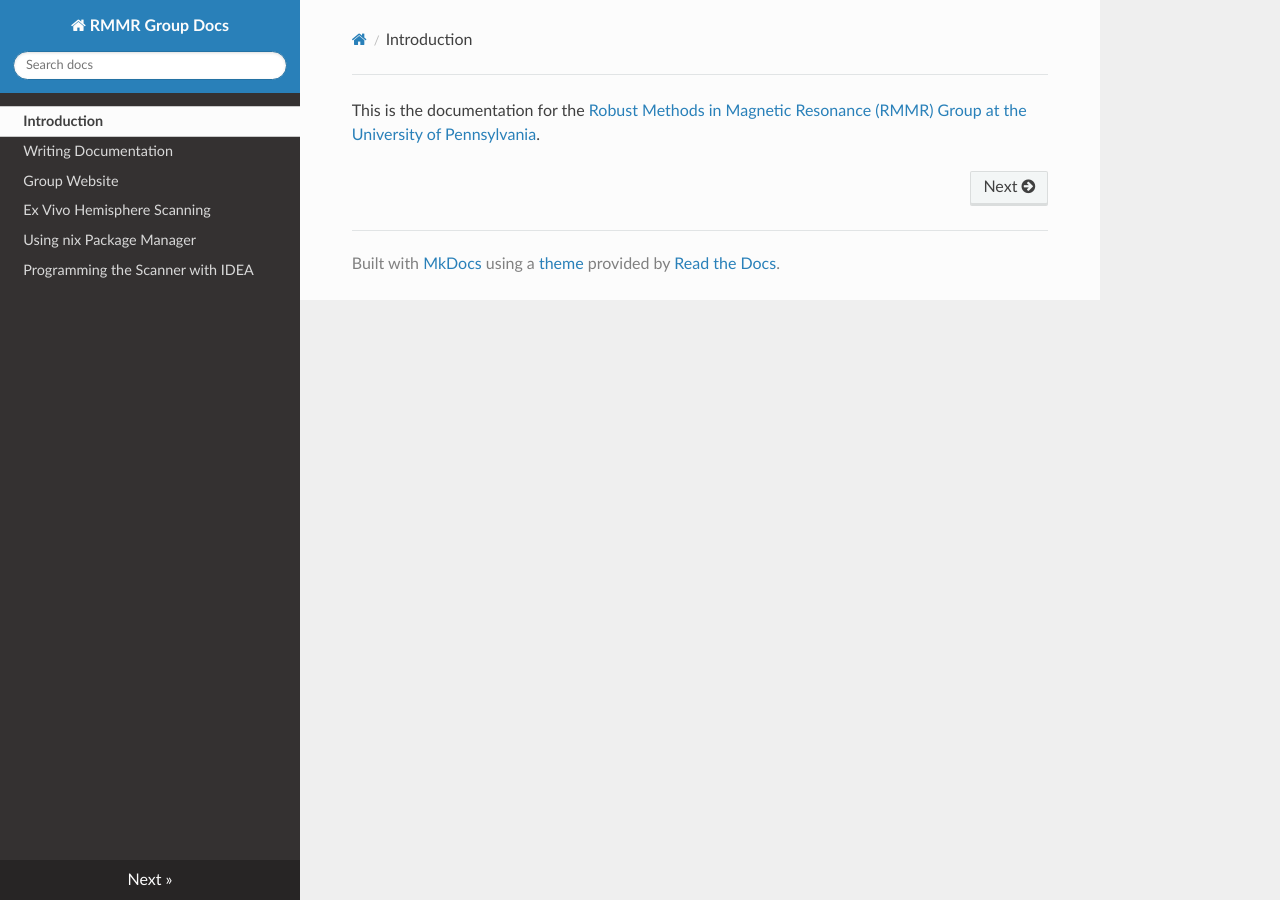
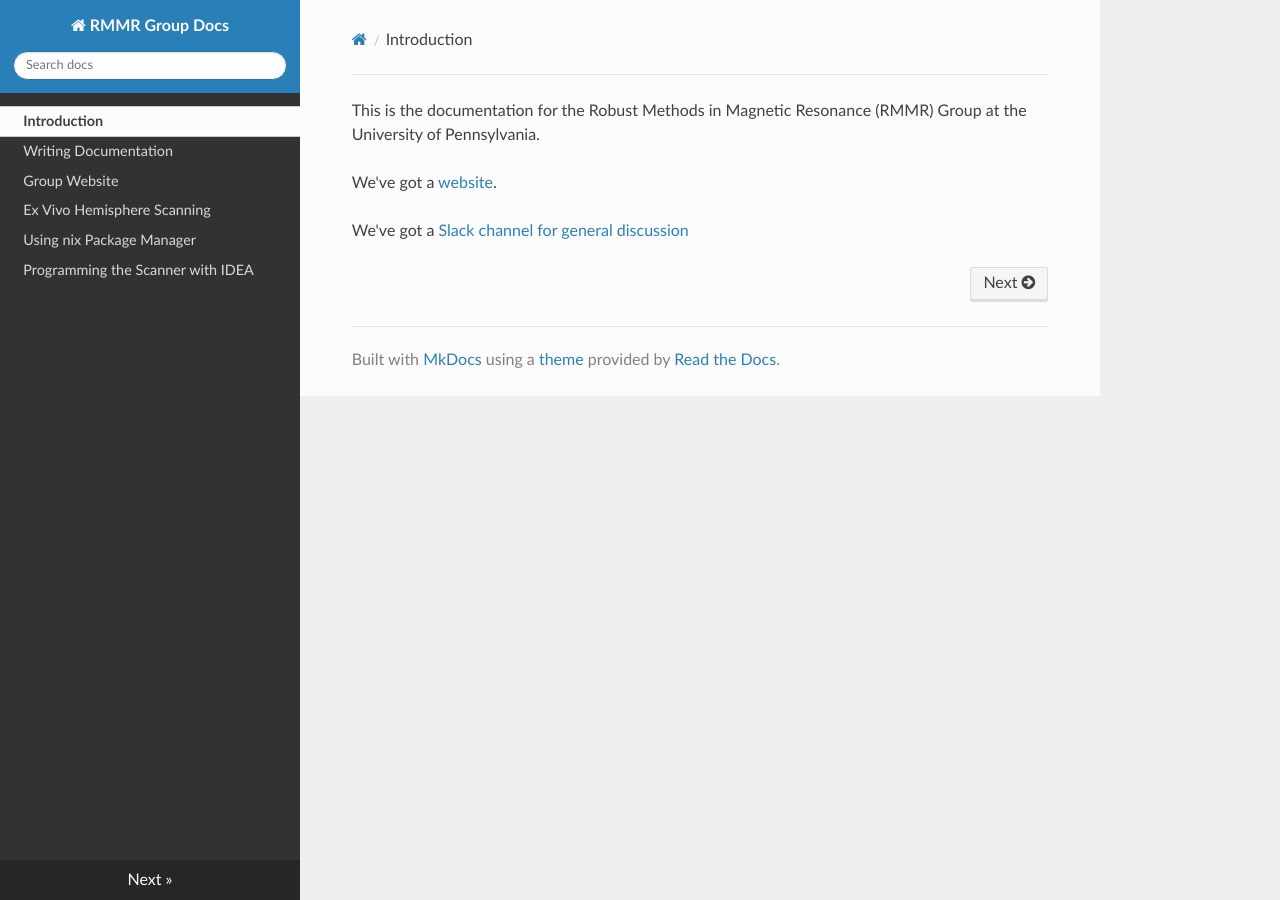
Before and after one commit to RMMR-Group/rmmr_group_docs, an MkDocs documentation site: the page built from docs/index.md, in a window 1280 px wide. Built offline with MkDocs 1.6.1, drawn with Linux system fonts in a browser that asks for light colours; nearby versions of some CDN libraries.

Commit message:
Further documentation additions

```diff
--- a/docs/index.md
+++ b/docs/index.md
@@ -2,4 +2,8 @@
 title: Introduction
 ---
 
-This is the documentation for the [Robust Methods in Magnetic Resonance (RMMR) Group at the University of Pennsylvania](https://www.rmmrgroup.org).
+This is the documentation for the Robust Methods in Magnetic Resonance (RMMR) Group at the University of Pennsylvania.
+
+We've got a [website](https://www.rmmrgroup.org).
+
+We've got a [Slack channel for general discussion](slack://channel?team=T6U5ERXTQ&id=C01SVF9B94K)
```
Also changed, not shown: docs/website.md (+3 -1 lines).
